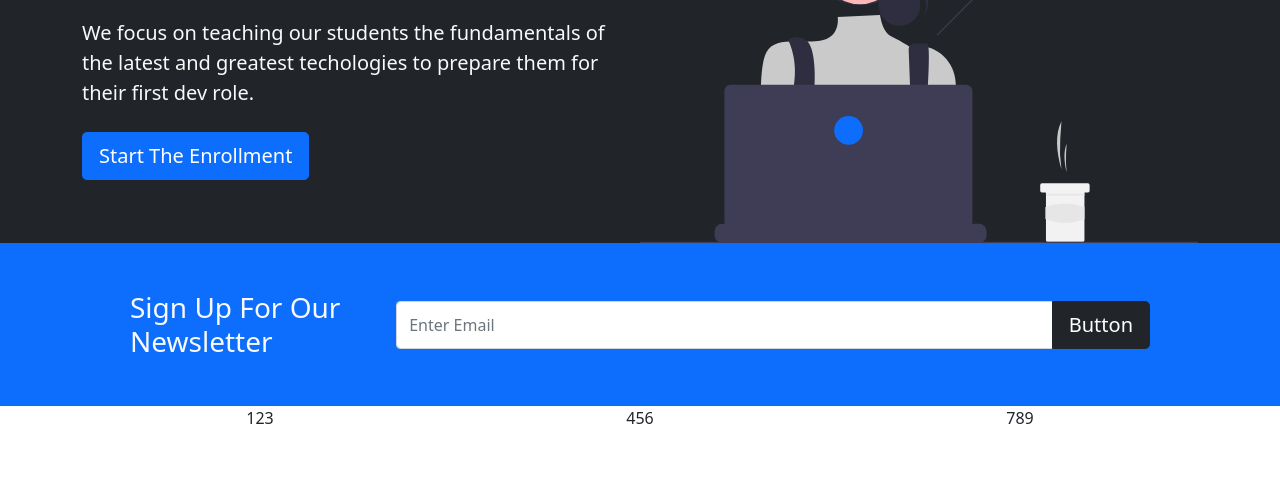
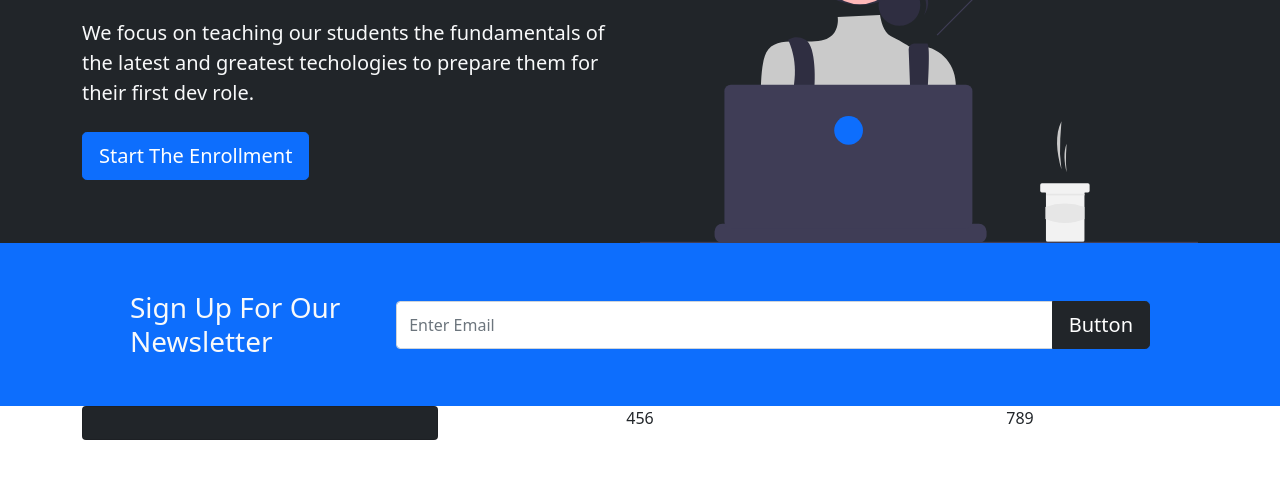
Before and after one commit to dgonzo715/___.BOOTSTRAP-WEBSITE-MAIN, a plain HTML site: page index.html in a window 1280 px wide. Shown: the part 238-716 px from the top of the page. Drawn offline with nearby package versions, Linux system fonts and the light colour scheme.

Commit message:
adding cards and updating readme.md stating bootstrap 5

```diff
--- a/index.html
+++ b/index.html
@@ -80,7 +80,13 @@
     <section class="p5">
         <div class="container">
             <div class="row text-center">
-                <div class="col-md">123</div>
+                <div class="col-md">
+                    <div class="card bg-dark text-light">
+                        <div class="card-body text-center">
+
+                        </div>
+                    </div>
+                </div>
                 <div class="col-md">456</div>
                 <div class="col-md">789</div>
 
```
Also changed, not shown: 1 other file.
